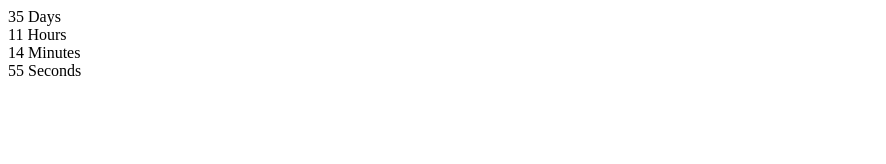
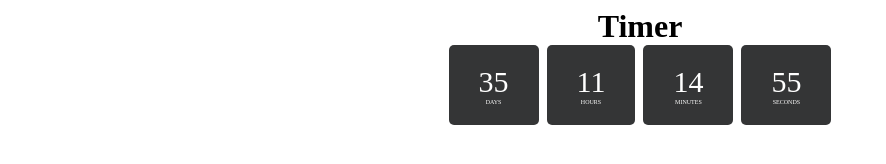
Before and after one commit to Vitaliy-1915/goit-js-hw-11-timer, a plain HTML site: page index.html in a window 1280 px wide. Shown: the whole page, without its empty margins (0-886 px from the left). Drawn offline with Linux system fonts and the light colour scheme.

Commit message:
Добавил стили

```diff
--- a/index.html
+++ b/index.html
@@ -4,9 +4,11 @@
     <meta charset="UTF-8" />
     <meta http-equiv="X-UA-Compatible" content="IE=edge" />
     <meta name="viewport" content="width=device-width, initial-scale=1.0" />
+    <link rel="stylesheet" href="./style.css" />
     <title>goit-js-hw-11-timer</title>
   </head>
   <body>
+    <h1>Timer</h1>
     <div class="timer" id="timer-1">
       <div class="field">
         <span class="value" data-value="days">11</span>
@@ -28,7 +30,7 @@
         <span class="label">Seconds</span>
       </div>
 
-      <script src="./index.js"></script>
+      <script src="./index.js" type="module"></script>
     </div>
   </body>
 </html>
--- /dev/null
+++ b/style.css
@@ -0,0 +1,34 @@
+.timer,
+h1 {
+  display: flex;
+  justify-content: center;
+
+  margin-left: auto;
+  margin-right: auto;
+  text-align: center;
+}
+h1 {
+  font-size: 32px;
+  margin: 0;
+}
+.field {
+  display: flex;
+  flex-direction: column;
+
+  margin-left: 4px;
+  margin-right: 4px;
+
+  background-color: #343536;
+  color: #ffffff;
+  padding: 20px 30px;
+  border-radius: 5px;
+}
+
+.value {
+  font-size: 30px;
+}
+
+.label {
+  text-transform: uppercase;
+  font-size: 6px;
+}
```
